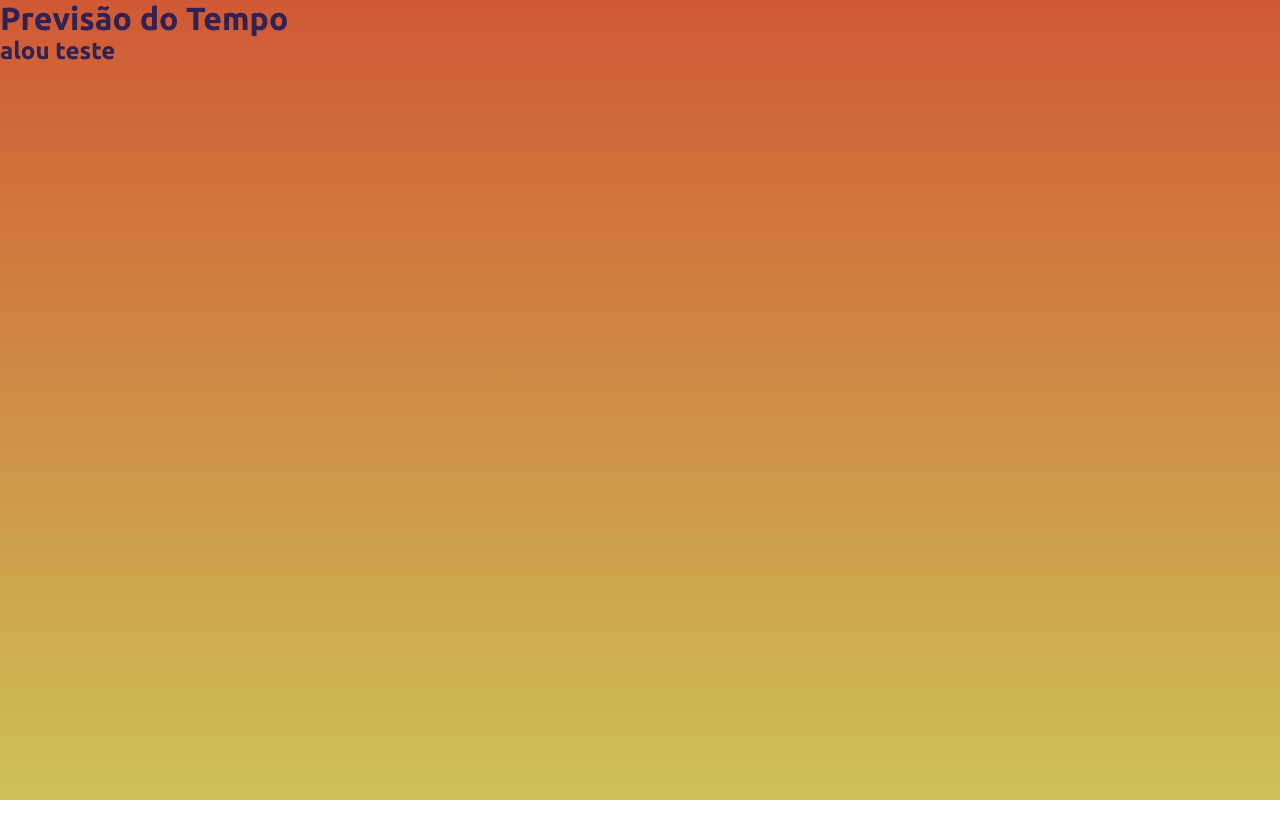
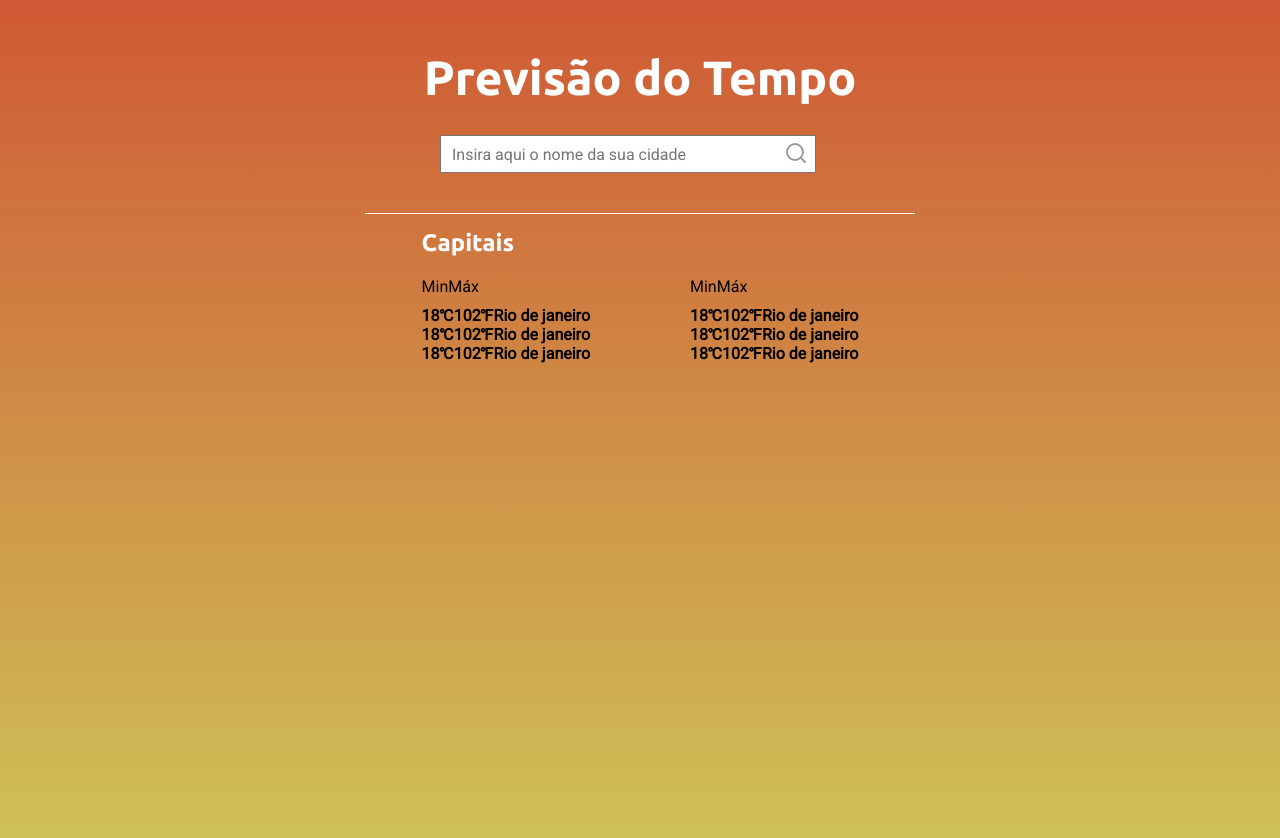
Before and after one commit to lcassiol/reactjs-weather, a React (Create React App) app: page / in a window 1280 px wide. Shown: the top 838 px of the page. Before the commit the page ends 800 px from the top, so only its background shows below. Built offline with nearby package versions, Linux system fonts and the light colour scheme.

Commit message:
Commit partial need more adjusts

```diff
--- a/package.json
+++ b/package.json
@@ -20,6 +20,7 @@
     "eslint-plugin-react-hooks": "^2.5.0",
     "react": "^16.13.1",
     "react-dom": "^16.13.1",
+    "react-icons": "^3.10.0",
     "react-scripts": "3.4.1",
     "typescript": "~3.7.2"
   },
--- a/src/App.css
+++ b/src/App.css
@@ -1,6 +1,6 @@
 :root {
   --primary-color: #34cb79;
-  --title-color: #322153;
+  --title-color: #fff;
   --text-color: #6c6c80;
 }
 
@@ -14,7 +14,6 @@ body {
   height: 100vh;
   background: linear-gradient(to top, #cec257, #d05935);
   -webkit-font-smoothing: antialiased;
-  color: var(--text-color);
 }
 
 body,
--- a/src/pages/Home/index.tsx
+++ b/src/pages/Home/index.tsx
@@ -1,29 +1,172 @@
-import React, { useEffect } from 'react';
+import React, { useState, useEffect, useCallback } from 'react';
+import { FiSearch } from 'react-icons/fi';
 import weatherAPI from '../../services/weatherApi';
 
 import './styles.css';
 
 const Home = () => {
-  useEffect(() => {
-    async function loadDefaultWeathers() {
-      const { data } = await weatherAPI.get('forecast', {
+  const [search, setSearch] = useState('');
+
+  const searchWeather = useCallback(() => {
+    return weatherAPI.get('forecast', {
       params: {
-          q: 'Recife,BR',
+        q: search,
         appid: '93bbe3ad2f8c6d1617d79ab06f4cc5d0',
         units: 'metric',
         lang: 'pt_br',
       },
     });
-      console.log(data);
+  }, [search]);
+
+  const loadDefault = useCallback((city: string) => {
+    return weatherAPI.get('forecast', {
+      params: {
+        q: city,
+        appid: '93bbe3ad2f8c6d1617d79ab06f4cc5d0',
+        units: 'metric',
+        lang: 'pt_br',
+      },
+    });
+  }, []);
+
+  useEffect(() => {
+    async function initialValues() {
+      const [
+        responseRecife,
+        responseSP,
+        responseBrasilia,
+        responseBelem,
+        responseSalvador,
+        responseCuritiba,
+        responseManaus,
+        responseJoaoPessoa,
+      ] = await Promise.all([
+        loadDefault('Recife,BR'),
+        loadDefault('São Paulo,BR'),
+        loadDefault('Brasília,BR'),
+        loadDefault('Belem,BR'),
+        loadDefault('Salvador,BR'),
+        loadDefault('Curitiba,BR'),
+        loadDefault('Manaus,BR'),
+        loadDefault('João Pessoa,BR'),
+      ]);
     }
 
-    // loadDefaultWeathers();
-  }, []);
+    // initialValues();
+  }, [loadDefault]);
 
   return (
+    <div
+      style={{
+        display: 'flex',
+        marginTop: '50px',
+        alignItems: 'center',
+        flexDirection: 'column',
+      }}
+    >
+      <span
+        style={{
+          marginBottom: '30px',
+          color: '#fff',
+          fontSize: '48px',
+          fontFamily: 'Ubuntu',
+        }}
+      >
+        Previsão do Tempo
+      </span>
+      <div style={{ display: 'flex', width: '400px', alignItems: 'center' }}>
+        <input
+          type="text"
+          placeholder="Insira aqui o nome da sua cidade"
+          style={{
+            flex: 1,
+            height: '38px',
+            padding: '10px',
+            fontSize: '16px',
+          }}
+        />
+        <button
+          type="button"
+          onClick={() => alert('teste')}
+          style={{
+            position: 'relative',
+            left: '-32px',
+            background: 'transparent',
+            border: 'none',
+          }}
+        >
+          <FiSearch color="#999" size={24} />
+        </button>
+      </div>
+      <span
+        style={{
+          width: '550px',
+          marginTop: '40px',
+          borderTopStyle: 'solid',
+          borderTopWidth: '0.25px',
+          borderTopColor: '#fff',
+        }}
+      />
       <div>
-      <h1>Previsão do Tempo</h1>
-      <h2>alou teste</h2>
+        <h2 style={{ marginTop: '15px' }}>Capitais</h2>
+        <div
+          style={{
+            display: 'flex',
+            flexDirection: 'row',
+            marginTop: '20px',
+          }}
+        >
+          <div className="grid">
+            <section style={{ marginBottom: '10px' }}>
+              <span>Min</span>
+              <span>Máx</span>
+              <strong />
+            </section>
+            <section>
+              <strong>18℃</strong>
+              <strong>102℉</strong>
+              <strong>Rio de janeiro</strong>
+            </section>
+
+            <section>
+              <strong>18℃</strong>
+              <strong>102℉</strong>
+              <strong>Rio de janeiro</strong>
+            </section>
+
+            <section>
+              <strong>18℃</strong>
+              <strong>102℉</strong>
+              <strong>Rio de janeiro</strong>
+            </section>
+          </div>
+
+          <div className="grid" style={{ marginLeft: '100px' }}>
+            <section style={{ marginBottom: '10px' }}>
+              <span>Min</span>
+              <span>Máx</span>
+              <strong />
+            </section>
+            <section>
+              <strong>18℃</strong>
+              <strong>102℉</strong>
+              <strong>Rio de janeiro</strong>
+            </section>
+
+            <section>
+              <strong>18℃</strong>
+              <strong>102℉</strong>
+              <strong>Rio de janeiro</strong>
+            </section>
+
+            <section>
+              <strong>18℃</strong>
+              <strong>102℉</strong>
+              <strong>Rio de janeiro</strong>
+            </section>
+          </div>
+        </div>
+      </div>
     </div>
   );
 };
```
Also changed, not shown: 1 other file (tests, documents, lock files or other folders). Lines whose indentation alone changed are shown as unchanged.
